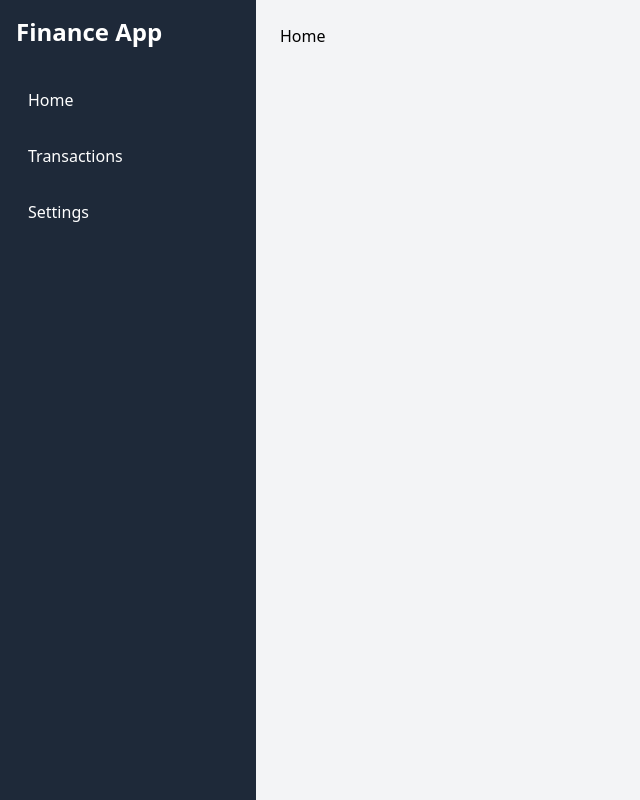
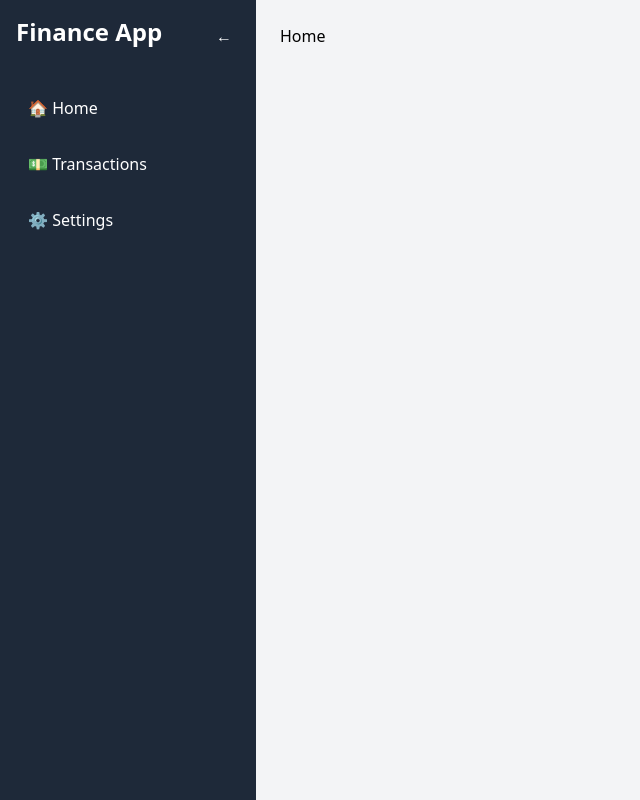
Before and after one commit to a-png129/Finance-Tracker, a React (Vite) app in the folder client/: page /home in a window 1280 px wide. Shown: the whole page, without its empty margins (0-640 px from the left). Built offline with nearby package versions, Linux system fonts and the light colour scheme.

Commit message:
collapsable/expandable navbar

```diff
--- a/client/src/App.jsx
+++ b/client/src/App.jsx
@@ -1,10 +1,5 @@
 import "./App.css";
-import {
-  BrowserRouter,
-  Navigate,
-  Route,
-  Routes,
-} from "react-router-dom";
+import { BrowserRouter, Navigate, Route, Routes } from "react-router-dom";
 import Transactions from "./pages/transactions.jsx";
 import Home from "./pages/home.jsx";
 import Settings from "./pages/settings.jsx";
@@ -13,14 +8,14 @@ import Layout from "./components/layout.jsx";
 function App() {
   return (
     <BrowserRouter>
-      <Layout>
-        <Routes>
+      <Routes>
+        <Route element={<Layout />}>
           <Route path="/" element={<Navigate to="/home" />} />
           <Route path="/home" element={<Home />} />
           <Route path="/transactions" element={<Transactions />} />
           <Route path="/settings" element={<Settings />} />
-        </Routes>
-      </Layout>
+        </Route>
+      </Routes>
     </BrowserRouter>
   );
 }
--- a/client/src/components/layout.jsx
+++ b/client/src/components/layout.jsx
@@ -1,11 +1,14 @@
 import React from "react";
+import { Outlet } from "react-router-dom";
 import Navbar from "./navbar";
 
-const Layout = ({ children }) => {
+const Layout = () => {
   return (
     <div className="flex">
       <Navbar />
-      <main className="flex-1 p-6 bg-gray-100">{children}</main>
+      <main className="flex-1 p-6 bg-gray-100">
+        <Outlet />
+      </main>
     </div>
   );
 };
--- a/client/src/components/navbar.jsx
+++ b/client/src/components/navbar.jsx
@@ -1,29 +1,40 @@
-import React from "react";
+import React, { useState } from "react";
 import { Link } from "react-router-dom";
 
 const Navbar = () => {
+  const [isOpen, setIsOpen] = useState(true);
+
   return (
-    <div className="h-screen w-64 bg-gray-800 text-white flex flex-col p-4">
-      <h1 className="text-2xl font-bold mb-8">Finance App</h1>
+    <div
+      className={`h-screen bg-gray-800 text-white flex flex-col p-4 transition-all duration-300 ${
+        isOpen ? "w-64" : "w-20"
+      }`}
+    >
+      <div className="flex justify-between">
+        {isOpen && <h1 className="text-2xl font-bold mb-8">Finance App</h1>}
+        <button
+          onClick={() => setIsOpen(!isOpen)}
+          className="p-2 mb-8 hover:bg-gray-700 flex justify-center rounded"
+        >
+          {isOpen? <p>←</p> : <p>→</p>}
+        </button>
+      </div>
 
       <nav className="flex flex-col space-y-4">
-        <Link
-          to="/"
-          className="hover:bg-gray-700 px-3 py-2 rounded transition"
-        >
-          Home
+        <Link to="/" className="hover:bg-gray-700 px-3 py-2 rounded transition">
+          🏠 {isOpen && <span>Home</span>}
         </Link>
         <Link
           to="/transactions"
           className="hover:bg-gray-700 px-3 py-2 rounded transition"
         >
-          Transactions
+          💵 {isOpen && <span>Transactions</span>}
         </Link>
         <Link
           to="/settings"
           className="hover:bg-gray-700 px-3 py-2 rounded transition"
         >
-          Settings
+          ⚙️ {isOpen && <span>Settings</span>}
         </Link>
       </nav>
     </div>
```
